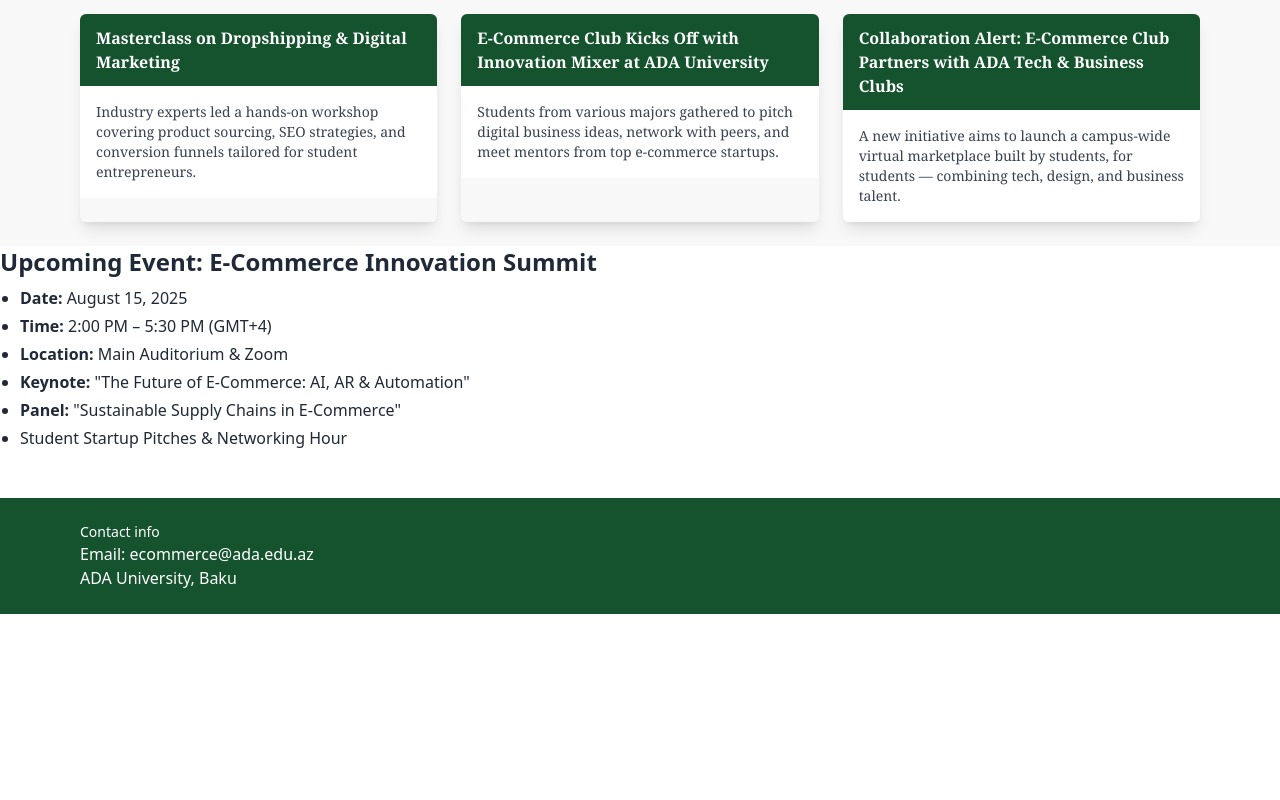
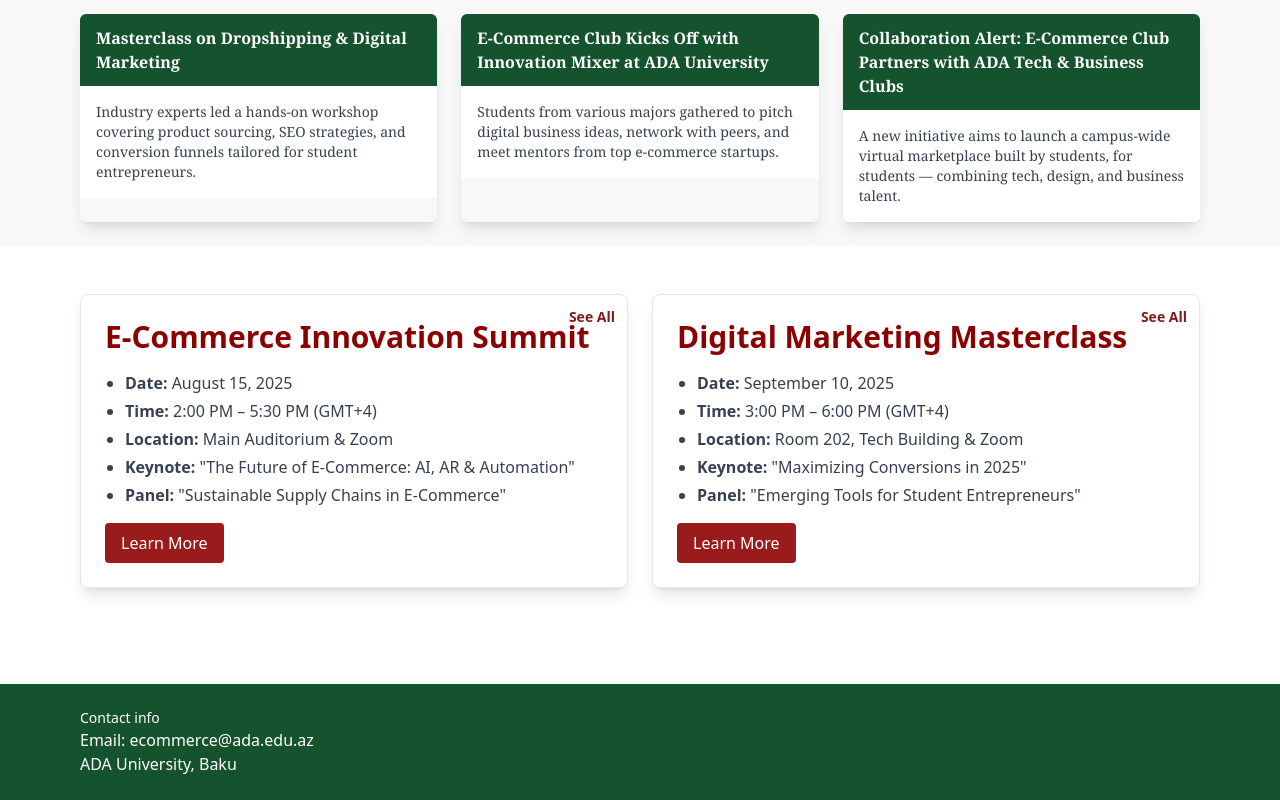
Before and after one commit to zasgar17/ECommerceAcademy, a React (Vite) app: page / in a window 1280 px wide. Shown: the part 986-1786 px from the top of the page. Before the commit the page ends 1600 px from the top, so only its background shows below. Built offline with nearby package versions, Linux system fonts and the light colour scheme.

Commit message:
changed events on home page

```diff
--- a/src/pages/Home.jsx
+++ b/src/pages/Home.jsx
@@ -1,7 +1,28 @@
 import React from 'react';
 import Slider from "react-slick";
+import { Link } from "react-router-dom";
 
 function Home() {
+    const events = [
+    {
+      name: "E-Commerce Innovation Summit",
+      date: "August 15, 2025",
+      time: "2:00 PM – 5:30 PM (GMT+4)",
+      location: "Main Auditorium & Zoom",
+      keynote: `"The Future of E-Commerce: AI, AR & Automation"`,
+      panel: `"Sustainable Supply Chains in E-Commerce"`,
+      link: "/events-courses"
+    },
+    {
+      name: "Digital Marketing Masterclass",
+      date: "September 10, 2025",
+      time: "3:00 PM – 6:00 PM (GMT+4)",
+      location: "Room 202, Tech Building & Zoom",
+      keynote: `"Maximizing Conversions in 2025"`,
+      panel: `"Emerging Tools for Student Entrepreneurs"`,
+      link: "/events-courses"
+    },
+  ];
   return (
 
     <div className="pt-24">
@@ -81,17 +102,67 @@
         ))}
       </div>
 
-      <section>
-        <h2 className="text-2xl font-semibold">Upcoming Event: E-Commerce Innovation Summit</h2>
-        <ul className="list-disc pl-5 mt-2 space-y-1">
-          <li><b>Date:</b> August 15, 2025</li>
-          <li><b>Time:</b> 2:00 PM – 5:30 PM (GMT+4)</li>
-          <li><b>Location:</b> Main Auditorium & Zoom</li>
-          <li><b>Keynote:</b> "The Future of E-Commerce: AI, AR & Automation"</li>
-          <li><b>Panel:</b> "Sustainable Supply Chains in E-Commerce"</li>
-          <li>Student Startup Pitches & Networking Hour</li>
-        </ul>
-      </section>
+      {/* Upcoming Events Section */}
+      <div className="px-6 md:px-20 py-12 grid grid-cols-1 md:grid-cols-2 gap-6">
+        {events.map((event, idx) => (
+          <div key={idx} className="relative border rounded-lg shadow-lg p-6 bg-white">
+            {/* See All link */}
+            <Link
+              to="/events-courses"
+              className="absolute top-3 right-3 text-sm font-semibold text-red-900 hover:underline"
+            >
+              See All
+            </Link>
+
+            {/* Event Name */}
+            <h2 className="text-2xl md:text-3xl font-bold mb-4 text-[#8B0000]">{event.name}</h2>
+
+            {/* Event Details */}
+            <ul className="list-disc pl-5 space-y-1 text-gray-700">
+              <li><b>Date:</b> {event.date}</li>
+              <li><b>Time:</b> {event.time}</li>
+              <li><b>Location:</b> {event.location}</li>
+              <li><b>Keynote:</b> {event.keynote}</li>
+              <li><b>Panel:</b> {event.panel}</li>
+            </ul>
+
+            {/* Optional Button */}
+            <div className="mt-4">
+              <Link
+                to={event.link}
+                className="inline-block bg-red-800 text-white py-2 px-4 rounded hover:bg-red-900 transition"
+              >
+                Learn More
+              </Link>
+            </div>
+          </div>
+        ))}
+      </div>
+    </div>
+  );
+}
+
+// Slider Arrows
+function SampleNextArrow(props) {
+  const { onClick } = props;
+  return (
+    <div
+      onClick={onClick}
+      className="absolute top-1/2 right-4 transform -translate-y-1/2 z-10 cursor-pointer transition-opacity duration-300 opacity-30 hover:opacity-100 text-white text-4xl"
+    >
+      ❯
+    </div>
+  );
+}
+
+function SamplePrevArrow(props) {
+  const { onClick } = props;
+  return (
+    <div
+      onClick={onClick}
+      className="absolute top-1/2 left-4 transform -translate-y-1/2 z-10 cursor-pointer transition-opacity duration-300 opacity-30 hover:opacity-100 text-white text-4xl"
+    >
+      ❮
     </div>);
 
     function SampleNextArrow(props) {
```
